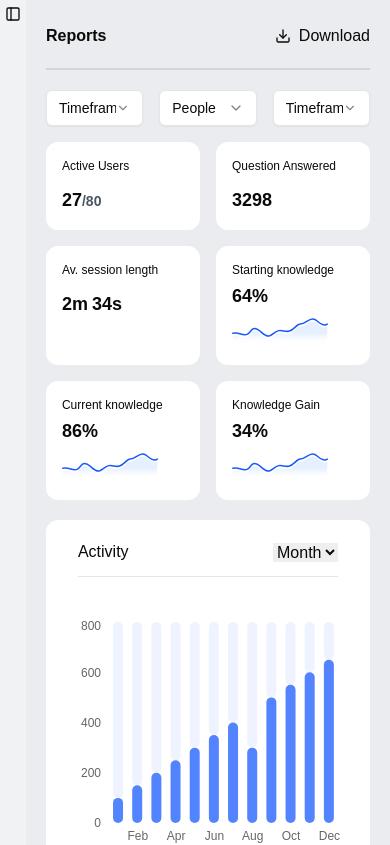
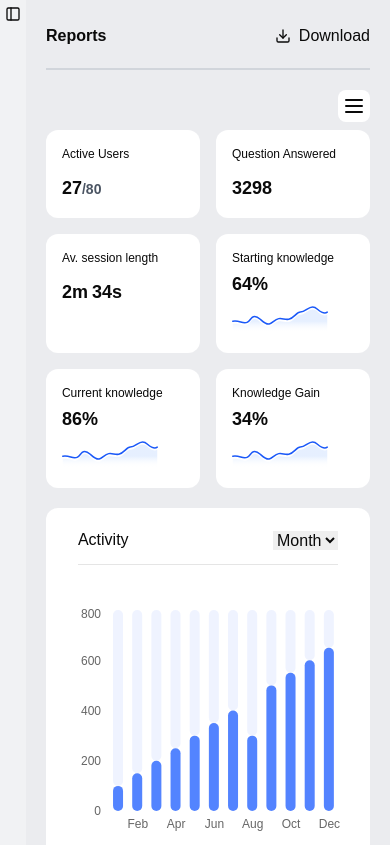
Before and after one commit to SK-x7/Puresoft-labs-assignment, a Next.js app: page /dashboard in a window 390 px wide. Shown: the top 845 px of the page. Built offline with nearby package versions, Linux system fonts and the light colour scheme.

Commit message:
Improved ui and interactivity for mobile view

```diff
--- a/app/_components/AppSidebar.tsx
+++ b/app/_components/AppSidebar.tsx
@@ -10,7 +10,7 @@ import {
   SidebarMenu,
   SidebarMenuButton,
   SidebarMenuItem,
-  useSidebar,
+  useSidebar
 } from "@/components/ui/sidebar";
 import {
   Activity,
@@ -18,7 +18,7 @@ import {
   Lightbulb,
   Settings,
   UsersRound,
-  Zap,
+  Zap
 } from "lucide-react";
 import Image from "next/image";
 import Link from "next/link";
--- a/app/_components/SelectHeaders.tsx
+++ b/app/_components/SelectHeaders.tsx
@@ -1,8 +1,12 @@
-import React from "react";
+"use client";
+import React, { useState } from "react";
 import SelectTimeFrame from "./SelectTimeFrame";
 import SelectPeople from "./SelectPeople";
 import { GroupLeaderboardProps } from "./GroupsLeaderBoard";
 import { LeaderboardProps } from "./UserLeaderBoard";
+import { useSidebar } from "@/components/ui/sidebar";
+import { Menu } from "lucide-react";
+import { useIsMobile2 } from "@/hooks/use-mobile2";
 
 function SelectHeaders({
   groups_leaderboard,
@@ -11,9 +15,14 @@ function SelectHeaders({
   groups_leaderboard: GroupLeaderboardProps[];
   user_leaderboard: LeaderboardProps[];
 }) {
+  const isMobile  = useIsMobile2();
+  const [openFilters, setOpenFilters] = useState<boolean>(false);
+
   return (
     <>
-      <div className="!w-full">
+      {!isMobile ? (
+        <div className="grid grid-cols-3 justify-between gap-2 min-[420px]:gap-4 mb-2 sm:!m-0">
+          <div className="w-full">
             <SelectTimeFrame></SelectTimeFrame>
           </div>
           <div className="w-full">
@@ -25,6 +34,33 @@ function SelectHeaders({
           <div className="w-full">
             <SelectTimeFrame></SelectTimeFrame>
           </div>
+        </div>
+      ) : (
+        <div className=" relative mb-2">
+          {/* Filter toggle button */}
+          <div
+            className="bg-white flex justify-center items-center rounded-lg p-1 w-min ml-auto"
+            onClick={() => setOpenFilters(!openFilters)}
+          >
+            <Menu></Menu>
+          </div>
+
+          {/* Dropdown menu */}
+          {openFilters && (
+            <div
+              className="absolute bg-white shadow-lg p-4 rounded-lg flex flex-col gap-2 z-50 right-9 -top-1 w-40"
+              // Use absolute positioning to avoid layout shifts
+            >
+              <SelectPeople
+                users={user_leaderboard}
+                groups={groups_leaderboard}
+              ></SelectPeople>
+              <SelectTimeFrame></SelectTimeFrame>
+              <SelectTimeFrame></SelectTimeFrame>
+            </div>
+          )}
+        </div>
+      )}
     </>
   );
 }
--- a/app/_components/SelectPeople.tsx
+++ b/app/_components/SelectPeople.tsx
@@ -5,7 +5,7 @@ import {
   Select,
   SelectContent,
   SelectTrigger,
-  SelectValue,
+  SelectValue
 } from "@/components/ui/select";
 
 import { Label } from "@/components/ui/label";
@@ -31,10 +31,20 @@ function SelectPeople({
     <div className="w-full">
       <Select>
         <SelectTrigger className="!w-full bg-white">
-          <SelectValue placeholder="People" />
+          <SelectValue placeholder={(!!selectedGroup&&!!selectedUser)?"Multiple Selected":selectedGroup||selectedUser||"People"}></SelectValue>
         </SelectTrigger>
         <SelectContent className="w-full">
           <div className="flex flex-col gap-3 px-4 py-2 divide-y-2 text-xs">
+            {
+              <div>
+                <h1 className="text-base text-gray-600">People :
+                  <span className="text-black ml-1 font-semibold">
+
+                  {(!!selectedGroup&&!!selectedUser)?"Multiple Selected": selectedGroup|| selectedUser||"All"}
+                  </span>
+                  </h1>
+              </div>
+            }
             {(selectedGroup || selectedUser) && (
               <div className="flex gap-4">
                 {selectedGroup && (
@@ -61,7 +71,7 @@ function SelectPeople({
                 )}
               </div>
             )}
-            <div className="w-full flex justify-start items-center gap-[2px]">
+            <div className="w-full flex justify-start items-center gap-[2px] pt-2">
               <Search size={20} className="text-gray-500"></Search>
               <input  placeholder="Search..." className=" w-5/6 text-[16px] px-2 py-[2px] text-gray-500"/>
             </div>
--- a/app/activities/page.tsx
+++ b/app/activities/page.tsx
@@ -1,4 +1,3 @@
-import React from 'react'
 
 function page() {
   return (
--- a/app/dashboard/page.tsx
+++ b/app/dashboard/page.tsx
@@ -23,8 +23,9 @@ async function page() {
 
 
       <Header></Header>
-      <main className=" flex flex-col gap-4 flex-1 pt-5">
-        <section className="grid grid-cols-3 w-full justify-between gap-4">
+      <main className=" flex flex-col sm:gap-4 flex-1 pt-5">
+        {/* <section className="grid grid-cols-3 justify-between gap-2 min-[420px]:gap-4"> */}
+        <section className="w-full">
           <SelectHeaders
             groups_leaderboard={data?.groups_leaderboard}
             user_leaderboard={data?.user_leaderboard}
--- a/app/get-started/page.tsx
+++ b/app/get-started/page.tsx
@@ -1,4 +1,3 @@
-import React from 'react'
 
 function page() {
   return (
--- /dev/null
+++ b/components/ui/collapsible.tsx
@@ -0,0 +1,11 @@
+"use client"
+
+import * as CollapsiblePrimitive from "@radix-ui/react-collapsible"
+
+const Collapsible = CollapsiblePrimitive.Root
+
+const CollapsibleTrigger = CollapsiblePrimitive.CollapsibleTrigger
+
+const CollapsibleContent = CollapsiblePrimitive.CollapsibleContent
+
+export { Collapsible, CollapsibleTrigger, CollapsibleContent }
--- /dev/null
+++ b/hooks/use-mobile2.tsx
@@ -0,0 +1,19 @@
+import * as React from "react"
+
+const MOBILE_BREAKPOINT = 425
+
+export function useIsMobile2() {
+  const [isMobile, setIsMobile] = React.useState<boolean | undefined>(undefined)
+
+  React.useEffect(() => {
+    const mql = window.matchMedia(`(max-width: ${MOBILE_BREAKPOINT - 1}px)`)
+    const onChange = () => {
+      setIsMobile(window.innerWidth < MOBILE_BREAKPOINT)
+    }
+    mql.addEventListener("change", onChange)
+    setIsMobile(window.innerWidth < MOBILE_BREAKPOINT)
+    return () => mql.removeEventListener("change", onChange)
+  }, [])
+
+  return !!isMobile
+}
--- a/package.json
+++ b/package.json
@@ -9,6 +9,7 @@
     "lint": "next lint"
   },
   "dependencies": {
+    "@radix-ui/react-collapsible": "^1.1.1",
     "@radix-ui/react-dialog": "^1.1.2",
     "@radix-ui/react-label": "^2.1.0",
     "@radix-ui/react-progress": "^1.1.0",
```
Also changed, not shown: 1 other file (tests, documents, lock files or other folders). Lines whose indentation alone changed are shown as unchanged.
